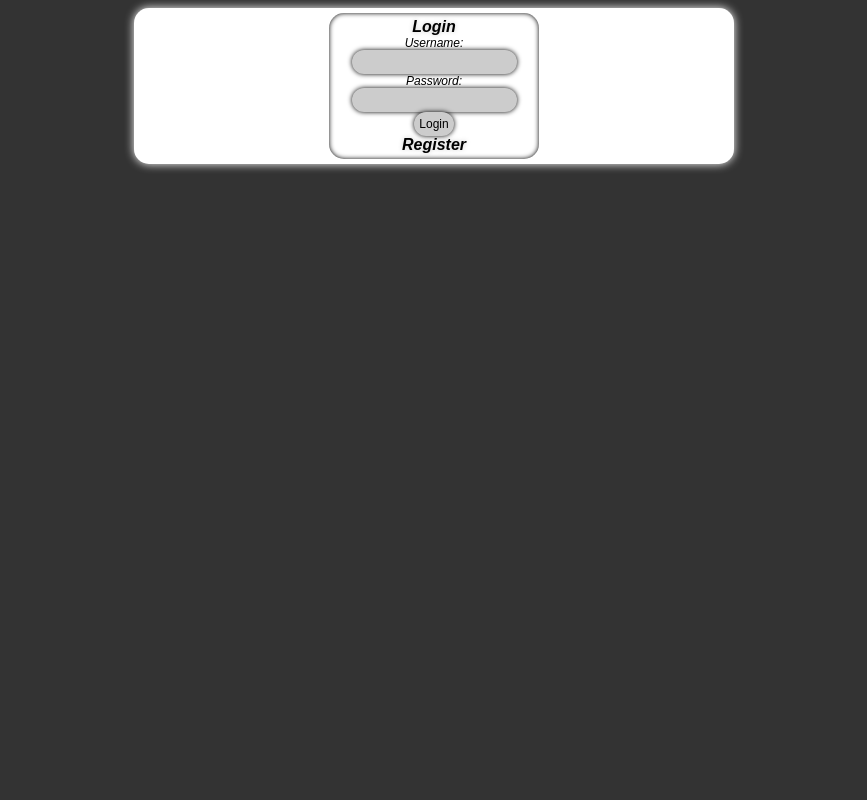
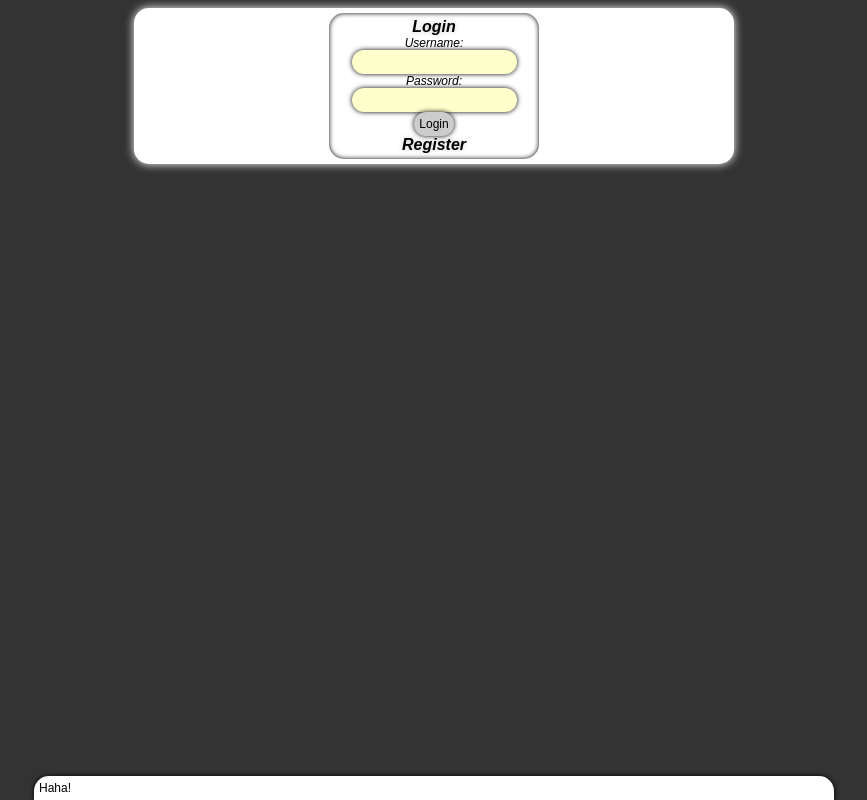
Before and after one commit to RickardAhlstedt/AdvancedTalk, a PHP site: page / in a window 1280 px wide. Shown: the whole page, without its empty margins (206-1073 px from the left). Run offline with PHP 8.4, Linux system fonts and the light colour scheme; some libraries are stand-ins or nearby versions.

Commit message:
Added some javascripts and CSS.

```diff
--- a/index.php
+++ b/index.php
@@ -13,12 +13,33 @@
 $(document).ready(function(){
    $("#register").slideToggle('slow');
    $("#logintext").click(function(){
-      $("#login").slideToggle('slow');
+    $("#login").slideToggle('slow');
    });
    $("#registertext").click(function(){
-      $("#login").slideToggle('slow');
-      $("#register").slideToggle('slow');
+    $("#login").slideToggle('slow');
+    $("#register").slideToggle('slow');
    });
+   $("#reg").click(function(){
+    var user = $("#userregname").val();
+    var pass = $("#passwordreg").val(); // <-- Bad place to store it.
+    var mail = $("#mailreg").val();
+    $.post("inc/register.php", {username: user, pass: pass, mail: mail});
+    showMsg("Thank <b>you</b> for registrering.");
+    $("#login").slideToggle('slow');
+    $("#register").slideToggle('slow');
+    return false;
+   });
+
+   function showMsg(text) {
+    $.msg({
+        bgPath : 'img/',
+        autoUnblock : false,
+        fadeIn : 500,
+        fadeOut : 200,
+        content : text
+    });
+   }
+
 });
 </script>
         <title>AdvancedTalk - ALPHA</title>
@@ -34,11 +55,11 @@ $(document).ready(function(){
                     <form action="" method="post">
                         <label for="username">Username:</label>
                         <br />
-                        <input type="text" id="username" name="username" class="submit">
+                        <input type="text" id="username" name="username" class="input">
                         <br />
                         <label for="password">Password:</label>
                         <br />
-                        <input type="password" id="password" name="password" class="submit">
+                        <input type="password" id="password" name="password" class="input">
                         <br />
                         <input type="submit" id="submit" name="submit" class="submit" value="Login">
                     </form>
@@ -50,21 +71,26 @@ $(document).ready(function(){
                         <form action="" method="post">
                         <label for="username">Username:</label>
                         <br />
-                        <input type="text" id="username" name="username" class="submit">
+                        <input type="text" id="userregname" name="userregname" class="input">
                         <br />
                         <label for="password">Password:</label>
                         <br />
-                        <input type="password" id="password" name="password" class="submit">
+                        <input type="password" id="passwordreg" name="passwordreg" class="input">
                         <br />
                         <label for="password">E-mail:</label>
                         <br />
-                        <input type="password" id="mail" name="mail" class="submit">
+                        <input type="password" id="mailreg" name="mailreg" class="input">
                         <br />
-                        <input type="submit" id="submit" name="submit" class="submit" value="Register">
+                        <input type="submit" id="reg" name="reg" class="submit" value="Register">
                     </form>
                     </div>
                 </div>
             </div>
         </div>
+        <div id="bottombarwrapper">
+            <div id="bottombar">
+                Haha!
+            </div>
+        </div>
     </body>
 </html>
--- a/style/style.css
+++ b/style/style.css
@@ -43,6 +43,18 @@ label {
     font-style: italic;
 }
 
+.input {
+    border-radius: 15px;
+    -webkit-border-radius: 15px;
+    -moz-border-radius: 15px;
+    box-shadow: 0 0 5px #000;
+    -webkit-box-shadow: 0 0 5px #000;
+    -moz-box-shadow: 0 0 5px #000;
+    border: 0px;
+    padding: 5px;
+    background-color: #ffffcc;
+}
+
 .submit {
     border-radius: 15px;
     -webkit-border-radius: 15px;
@@ -53,6 +65,32 @@ label {
     border: 0px;
     padding: 5px;
     background-color: #cccccc;
+}
+
+#bottombarwrapper {
+    margin-left: 0;
+    margin-right: 0;
+    margin: 0 auto;
+    width: 800px;
+}
+
+#bottombar {
+    -webkit-border-top-left-radius: 15px;
+    -webkit-border-top-right-radius: 15px;
+    -moz-border-top-left-radius: 15px;
+    -moz-border-top-right-radius: 15px;
+    border-top-left-radius: 15px;
+    border-top-right-radius: 15px;
+    -webkit-box-shadow: 0 0 5px #000;
+    -moz-box-shadow: 0 0 5px #000;
+    box-shadow: 0 0 5px #000;
+    border: 0px solid #ccc;
+    background-color: #ffffff;
+    padding: 5px;
+    bottom: 0px;
+    width: 790px;
+    z-index: 90001;
+    position: absolute;
 }
 
 #greetings #logintext {
@@ -81,7 +119,7 @@ label {
 }
 
 input:focus, select:focus textarea:focus submit:focus{
-outline: none;
+    outline: none;
 }
 
 a:focus {
```
